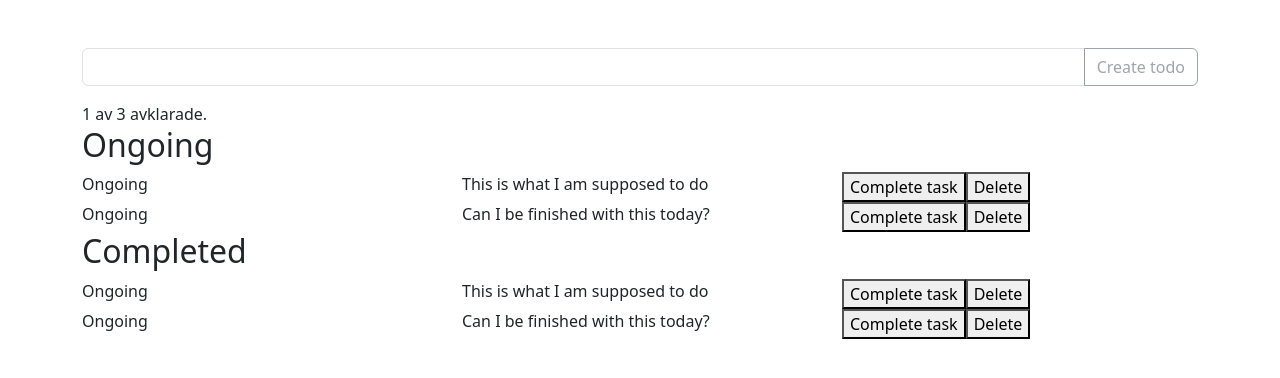
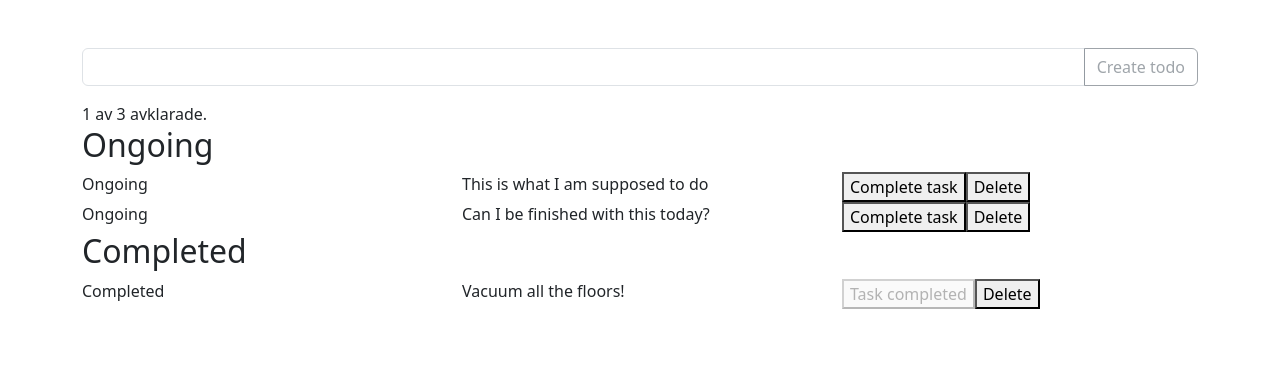
Before and after one commit to devjoppe/mi-todo-react, a React (Vite) app: page / in a window 1280 px wide. Shown: the top 378 px of the page. Built offline with nearby package versions, Linux system fonts and the light colour scheme.

Commit message:
It is working now

```diff
--- a/src/App.tsx
+++ b/src/App.tsx
@@ -31,8 +31,8 @@ function App() {
         <div className="container">
             <AddNewTodoForm newPost={handleSubmit} />
             <TodoCounter completedTodos={completedTodos} totalTodos={todoList.length}/>
-            <TodoList title={"Ongoing"} todoList={todoList} updateList={updateList}/>
-            <TodoList title={"Completed"} todoList={todoList} updateList={updateList}/>
+            <TodoList title={"Ongoing"} todoList={todoList} updateList={updateList} isComplete={false}/>
+            <TodoList title={"Completed"} todoList={todoList} updateList={updateList} isComplete={true}/>
         </div>
     )
 }
--- a/src/components/TodoList.tsx
+++ b/src/components/TodoList.tsx
@@ -6,9 +6,10 @@ interface IProp {
     title: string,
     todoList: todoItem[]
     updateList: (object:todoItem[]) => void
+    isComplete: boolean
 }
 
-const TodoList: React.FC<IProp> = ({title, todoList, updateList}) => {
+const TodoList: React.FC<IProp> = ({title, todoList, updateList, isComplete}) => {
 
     console.log("FROM COMPONENT: ", todoList)
 
@@ -17,27 +18,24 @@ const TodoList: React.FC<IProp> = ({title, todoList, updateList}) => {
     useEffect(() => {
         const checkCompleted = todoList.filter(todo => todo.state === true)
         setCompletedTodos(checkCompleted.length)
+
     }, [todoList])
 
     const handleState = (item:todoItem) => {
-        // Map over the Array, check if the ID, if Yes then use the item and set the state to true.
         const updateTodo = todoList.map((todo) => todo.id === item.id ? {...todo, state: true} : todo )
-
         updateList(updateTodo)
     }
 
     const handleDelete = (item:todoItem) => {
-        // Filter through the array and if the ID dont match, do not set it in the list.
         const listDeletedItem = (todoList.filter(todo => todo.id !== item.id))
-
         updateList(listDeletedItem)
     }
 
     return(
         <div>
             <h2>{title}</h2>
-            {todoList.length != completedTodos ? todoList.map((todo) => (
-                !todo.state && <TodoItem key={todo.id} todoItem={todo} onClick={handleState} onDelete={handleDelete}/>
+            {todoList.length != completedTodos || completedTodos != 0 ? todoList.filter(todo => todo.state === isComplete).map((todo) => (
+                <TodoItem key={todo.id} todoItem={todo} onClick={handleState} onDelete={handleDelete}/>
             )) : 'No more todos' }
         </div>
     )
```
